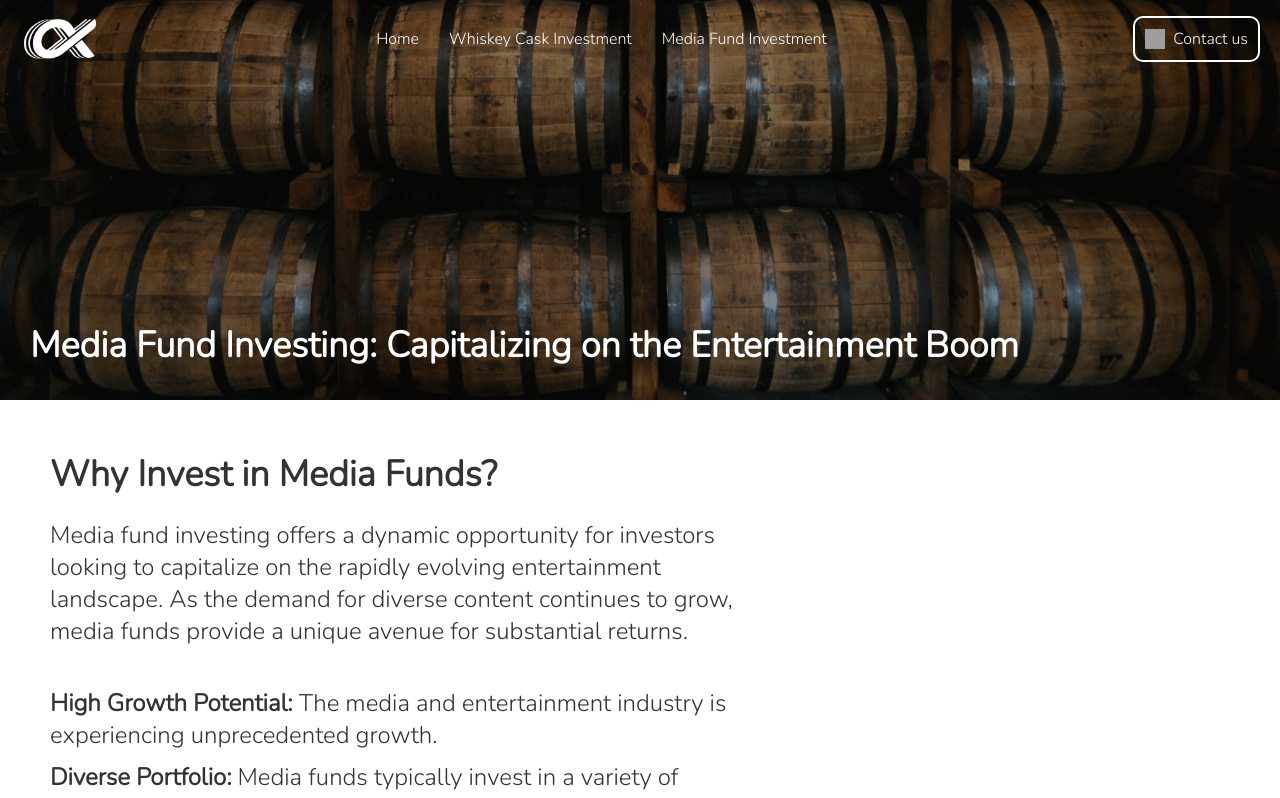
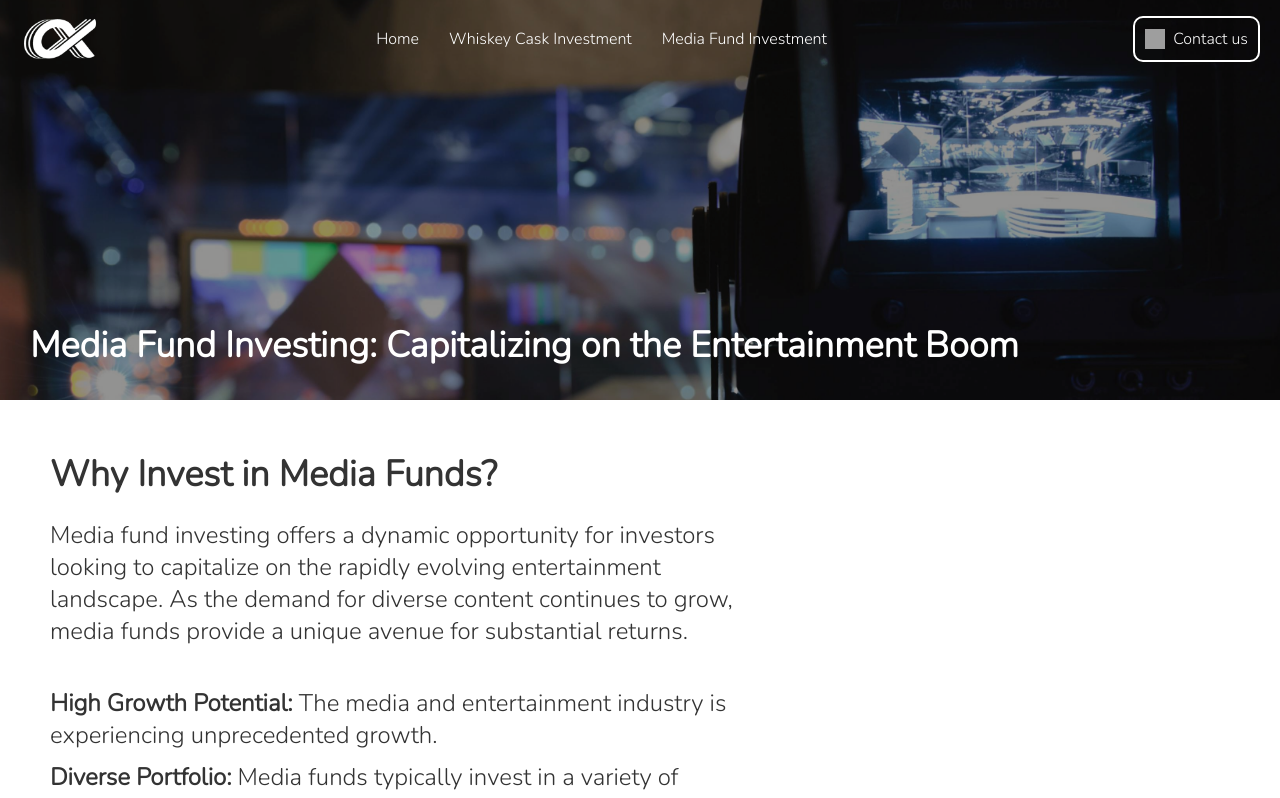
Before and after one commit to Adam-deb/Triplealfa, a Next.js app: page /media-fund-investment in a window 1280 px wide. Shown: the top 798 px of the page. Built offline with nearby package versions, Linux system fonts and the light colour scheme; grey boxes are pictures that could not be loaded.

Commit message:
changed hero image on media investment page

```diff
--- a/src/app/media-fund-investment/page.module.css
+++ b/src/app/media-fund-investment/page.module.css
@@ -1,5 +1,5 @@
 .hero {
-  background-image: url(/whiskeyHero.png);
+  background-image: url(/mediaHero.png);
   background-position: center center;
   background-size: cover;
   background-repeat: no-repeat;
```
